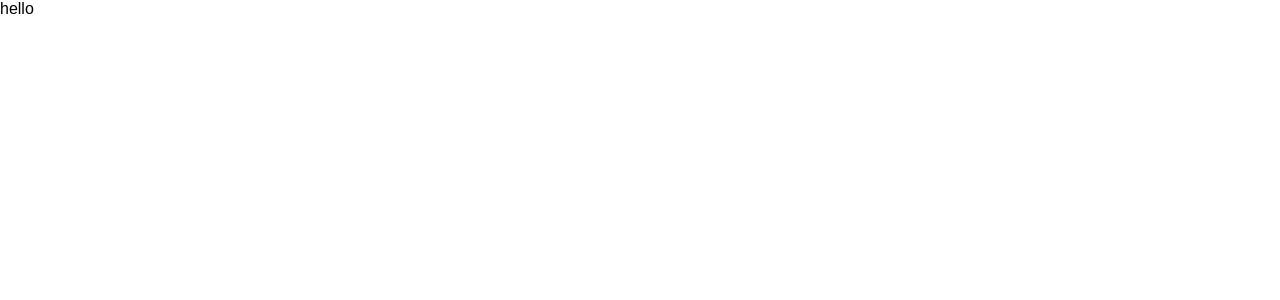
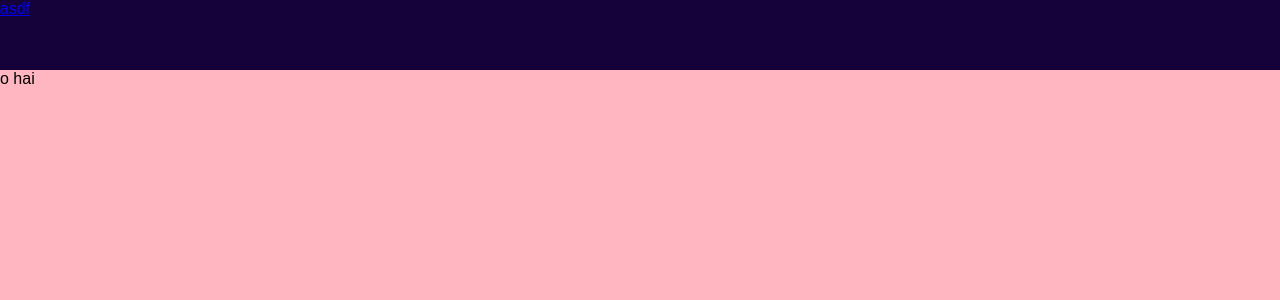
Before and after one commit to DashaDasha88/portfolio-one, a React (Create React App) app: page / in a window 1280 px wide. Shown: the top 300 px of the page. Built offline with nearby package versions, Linux system fonts and the light colour scheme; a web font is replaced by a local one.

Commit message:
add basic scss

```diff
--- a/public/index.html
+++ b/public/index.html
@@ -18,6 +18,7 @@
       * {
         font-family: 'Signika Negative', sans-serif;
         margin: 0;
+        overflow-x: hidden;
       }
     </style>
 
--- a/src/App.js
+++ /dev/null
@@ -1,11 +0,0 @@
-import React from 'react';
-
-const App = () => {
-  return (
-    <div className="app">
-      hello
-    </div>
-  );
-}
-
-export default App;
--- /dev/null
+++ b/src/App.jsx
@@ -0,0 +1,23 @@
+import React from 'react';
+import Intro from './components/intro/Intro';
+import Portfolio from './components/portfolio/Portfolio';
+import Topbar from './components/topbar/Topbar';
+import Works from './components/works/Works';
+import Contact from './components/contact/Contact';
+import "./App.scss";
+
+const App = () => {
+  return (
+    <div className="app">
+      <Topbar />
+      <div className="sections">
+        <Intro />
+        <Portfolio />
+        <Works />
+        <Contact />
+      </div>
+    </div>
+  );
+}
+
+export default App;
--- /dev/null
+++ b/src/App.scss
@@ -0,0 +1,22 @@
+.app{
+  height: 100vh;
+
+  .sections{
+    width: 100%;
+    height: calc(100vh - 70px);
+    background-color: lightsalmon;
+    position: relative;
+    top: 70px;
+    scroll-snap-type: y mandatory;
+    scrollback-width: none; //firefox
+    &::-webkit-scrollbar{
+      display: none;
+    }
+
+    > *{
+      width: 100vw;
+      height: calc(100vh - 70px);
+      scroll-snap-align: start;
+    }
+  }
+}
--- a/src/components/contact/Contact.jsx
+++ b/src/components/contact/Contact.jsx
@@ -3,8 +3,8 @@
 
 export default function Contact() {
   return (
-    <div className="contact">
-
+    <div className="contact" id="intro">
+      o hai
     </div>
   )
 }
--- a/src/components/intro/Intro.jsx
+++ b/src/components/intro/Intro.jsx
@@ -4,7 +4,7 @@
 export default function Intro() {
   return (
     <div className="intro">
-
+      o hai
     </div>
   );
 }
--- a/src/components/portfolio/Portfolio.jsx
+++ b/src/components/portfolio/Portfolio.jsx
@@ -3,8 +3,8 @@
 
 export default function Portfolio() {
   return (
-    <div className="portfolio">
-
+    <div className="portfolio" id="portfolio">
+      o hai
     </div>
   );
 }
--- a/src/components/topbar/Topbar.jsx
+++ b/src/components/topbar/Topbar.jsx
@@ -3,8 +3,18 @@
 
 export default function Topbar() {
   return (
-    <div className="topbar">
+    <div className="topbar" id="topbar">
+      <div className="wrapper">
 
+        <div className="left">
+          <a href="#intro">asdf</a>
+        </div>
+
+        <div className="right">
+
+        </div>
+
+      </div>
     </div>
   );
 }
--- a/src/components/topbar/topbar.scss
+++ b/src/components/topbar/topbar.scss
@@ -1,5 +1,10 @@
+@import "../../global.scss";
+
 .topbar{
   width: 100%;
   height: 70px;
-  background-color: #15023a;
+  background-color: $mainColor;
+  position: fixed;
+  top: 0;
+  z-index: 2;
 }
--- a/src/components/works/Works.jsx
+++ b/src/components/works/Works.jsx
@@ -3,8 +3,8 @@
 
 export default function Works() {
   return (
-    <div className="works">
-
+    <div className="works" id="works">
+      o hai
     </div>
   );
 }
--- /dev/null
+++ b/src/global.scss
@@ -0,0 +1 @@
+$mainColor: #15023a;
```
